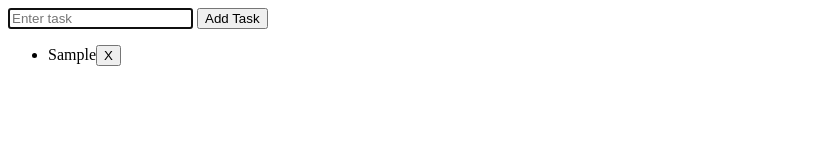
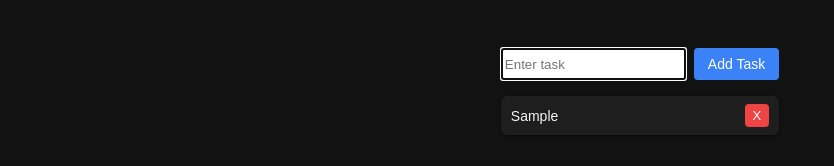
Before and after one commit to JonGudenzi/To-Do-list-2025---3rd-pass, a plain HTML site: page index.html in a window 1280 px wide. Both pictures are taken after typing "Sample" into the empty fields and a click on the button "Add Task". Shown: the whole page, without its empty margins (0-834 px from the left). Drawn offline with Linux system fonts and the light colour scheme.

Commit message:
css complete

```diff
--- a/index.html
+++ b/index.html
@@ -5,10 +5,11 @@
     <meta charset="UTF-8">
     <meta name="viewport" content="width=device-width, initial-scale=1.0">
     <title>To Do List</title>
-    <link rel="stylesheet" type="text/css" href="style.css">
+    <link rel="stylesheet" href="styles.css">
 </head>
 
 <body>
+    <div id="app">
         <form id="taskForm">
             <input placeholder="Enter task" id="taskInput">
             <button id="submitBtn">Add Task</button>
@@ -16,6 +17,8 @@
         <p id="errorMsg"></p>
         <ul id="taskList"></ul>
         <script src="script.js"></script>
+    </div>
+
 </body>
 
 </html>
--- a/style.css
+++ /dev/null
@@ -1,3 +0,0 @@
-.completed {
-    text-decoration: line-through;
-}
--- /dev/null
+++ b/styles.css
@@ -0,0 +1,104 @@
+/* --- Layout / Dark mode --- */
+body {
+    font-family: Arial, sans-serif;
+    background: #121212;
+    color: #f5f5f5;
+    padding: 40px 20px;
+    display: flex;
+    flex-direction: column;   /* form on top, list underneath */
+    align-items: center;
+}
+
+/* Optional: a container so it doesn’t stretch full width */
+.app {
+    width: 100%;
+    max-width: 420px;
+}
+
+/* --- Form --- */
+#taskForm {
+    display: flex;
+    gap: 8px;
+    width: 100%;
+    margin-bottom: 16px;
+}
+
+#inputTask {
+    padding: 8px;
+    font-size: 15px;
+    flex: 1;
+    border-radius: 4px;
+    border: 1px solid #444;
+    background: #1e1e1e;
+    color: #f5f5f5;
+}
+
+#inputTask::placeholder {
+    color: #888;
+}
+
+#submitBtn {
+    padding: 8px 14px;
+    font-size: 14px;
+    border-radius: 4px;
+    border: none;
+    background: #3b82f6;
+    color: #fff;
+    cursor: pointer;
+    white-space: nowrap;
+}
+
+#submitBtn:hover {
+    background: #2563eb;
+}
+
+/* Error text */
+#errorMsg {
+    color: #f97373;
+    font-size: 13px;
+    margin: 4px 0 8px;
+}
+
+/* --- Task list --- */
+#taskList {
+    width: 100%;
+    margin: 0;
+    padding: 0;
+}
+
+#taskList li {
+    list-style: none;
+    background: #1e1e1e;
+    margin-bottom: 8px;
+    padding: 8px 10px;
+    display: flex;
+    justify-content: space-between;
+    align-items: center;
+    border-radius: 6px;
+    font-size: 14px;
+    box-shadow: 0 1px 3px rgba(0,0,0,0.6);
+    cursor: pointer;
+}
+
+/* completed tasks */
+.completed {
+    text-decoration: line-through;
+    opacity: 0.6;
+}
+
+/* --- Delete button --- */
+#taskList button {
+    background: #ef4444;
+    border: none;
+    color: white;
+    padding: 4px 8px;
+    border-radius: 4px;
+    cursor: pointer;
+    font-size: 13px;
+    transition: background 0.15s ease, transform 0.1s ease;
+}
+
+#taskList button:hover {
+    background: #dc2626;
+    transform: translateY(-1px);
+}
```
Lines whose indentation alone changed are shown as unchanged.
